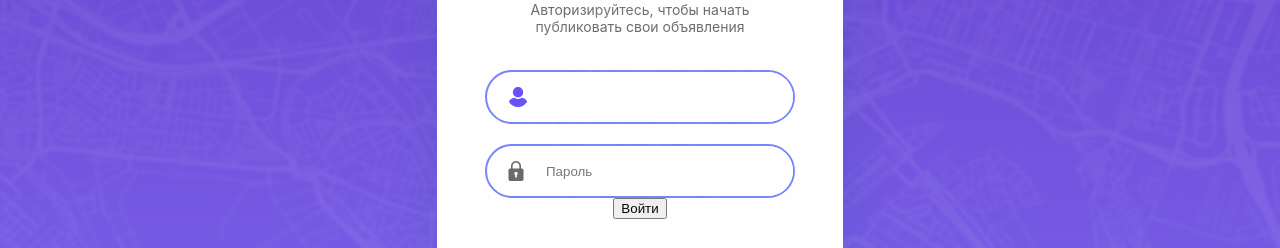
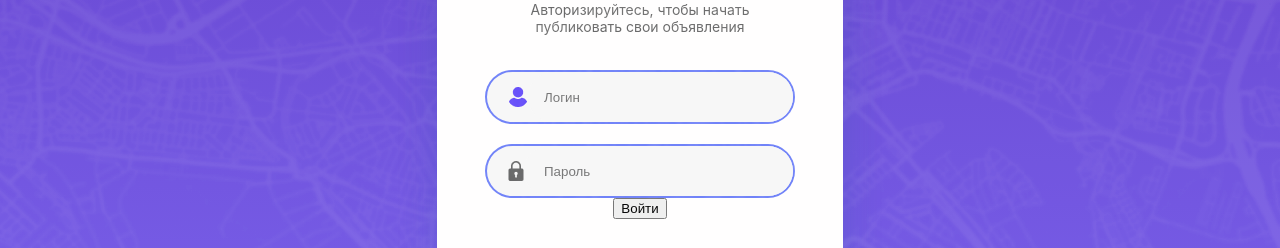
Before and after one commit to Klaurrr/SDAEM.BY-, a React (Create React App) app: page /login in a window 1280 px wide. Shown: the part 226-474 px from the top of the page. Built offline with nearby package versions, Linux system fonts and the light colour scheme.

Commit message:
styled loginPage

```diff
--- a/src/pages/LoginPage/index.js
+++ b/src/pages/LoginPage/index.js
@@ -6,6 +6,7 @@ import BG from "./../../assets/images/BG.png";
 import userLogin from "./../../assets/images/UserLogin.png";
 import lock from "./../../assets/images/lock.png";
 import styles from "./login.module.scss";
+import clsx from "clsx";
 
 const LoginPage = ({ setIsLoggedIn, setUserName }) => {
   const [login, setLogin] = useState("");
@@ -46,15 +47,17 @@ const LoginPage = ({ setIsLoggedIn, setUserName }) => {
               <img src={userLogin} />
               <input
                 type="name"
+                placeholder="Логин"
                 onChange={(e) => setLogin(e.target.value)}
                 required
               />
             </div>
             <div className={styles["input-wrapper"]}>
-              <img src={lock} style={{ marginRight: "20px" }} />
+              <img src={lock} />
               <input
                 type="password"
                 autoComplete="password"
+                style={{ paddingLeft: "20px" }}
                 onChange={(e) => setPassword(e.target.value)}
                 placeholder="Пароль"
                 required
--- a/src/pages/LoginPage/login.module.scss
+++ b/src/pages/LoginPage/login.module.scss
@@ -43,8 +43,10 @@ form {
     height: 50px;
     display: flex;
     align-items: center;
+    border-radius: 30px;
+    background: #F7F7F7;
     border: 2px solid rgba(78, 100, 249, 0.8);
-    border-radius: 30px;
+
 
     &:first-child {
         margin-bottom: 20px;
@@ -52,7 +54,6 @@ form {
 
     img {
         margin-left: 21px;
-        margin-right: 16px;
 
     }
 
@@ -62,8 +63,8 @@ form {
         border-radius: 30px;
         height: 95%;
         width: 100%;
-
-
+        padding-left: 16px;
+        background: #F7F7F7;
 
         &:focus {
             border: none;
```
